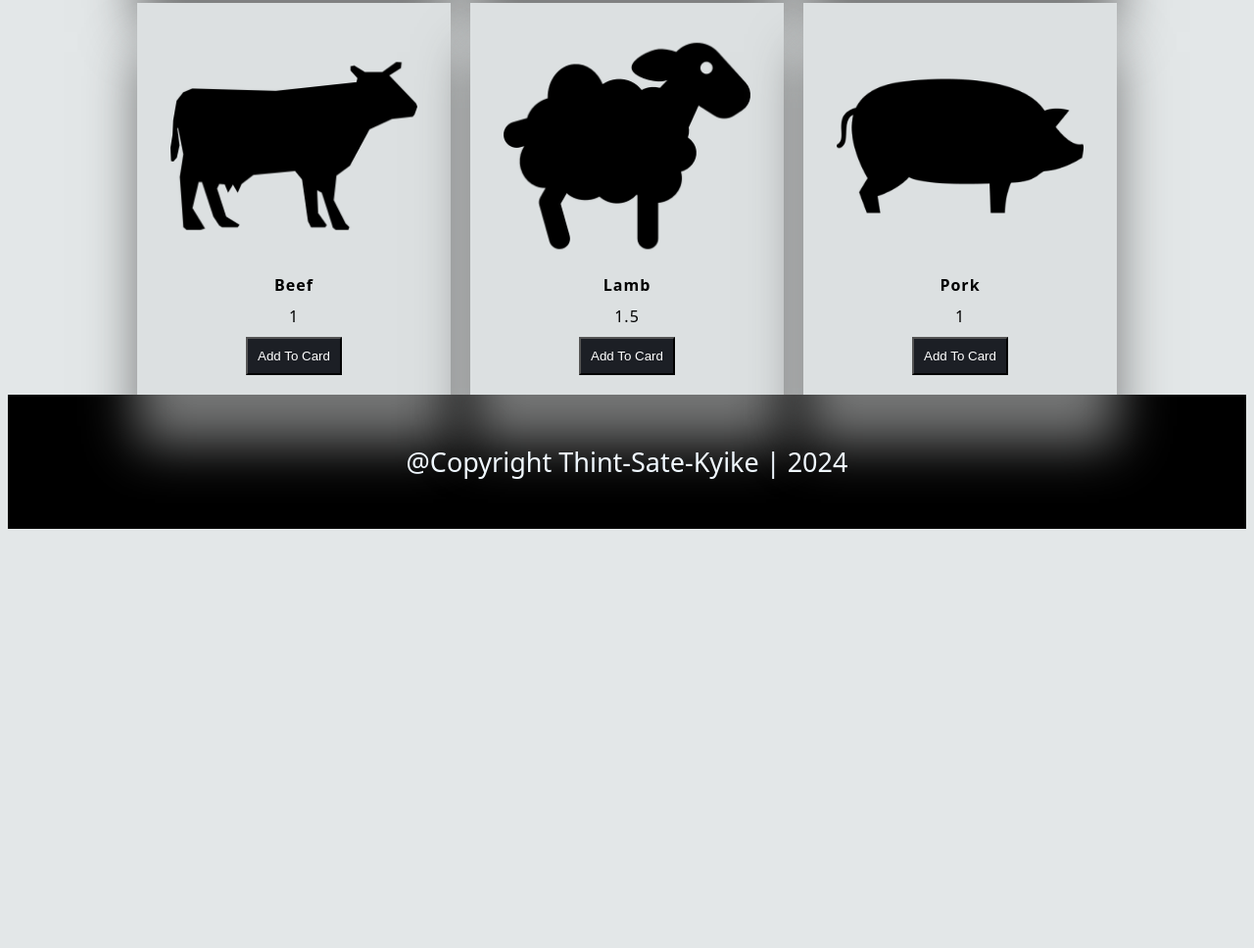
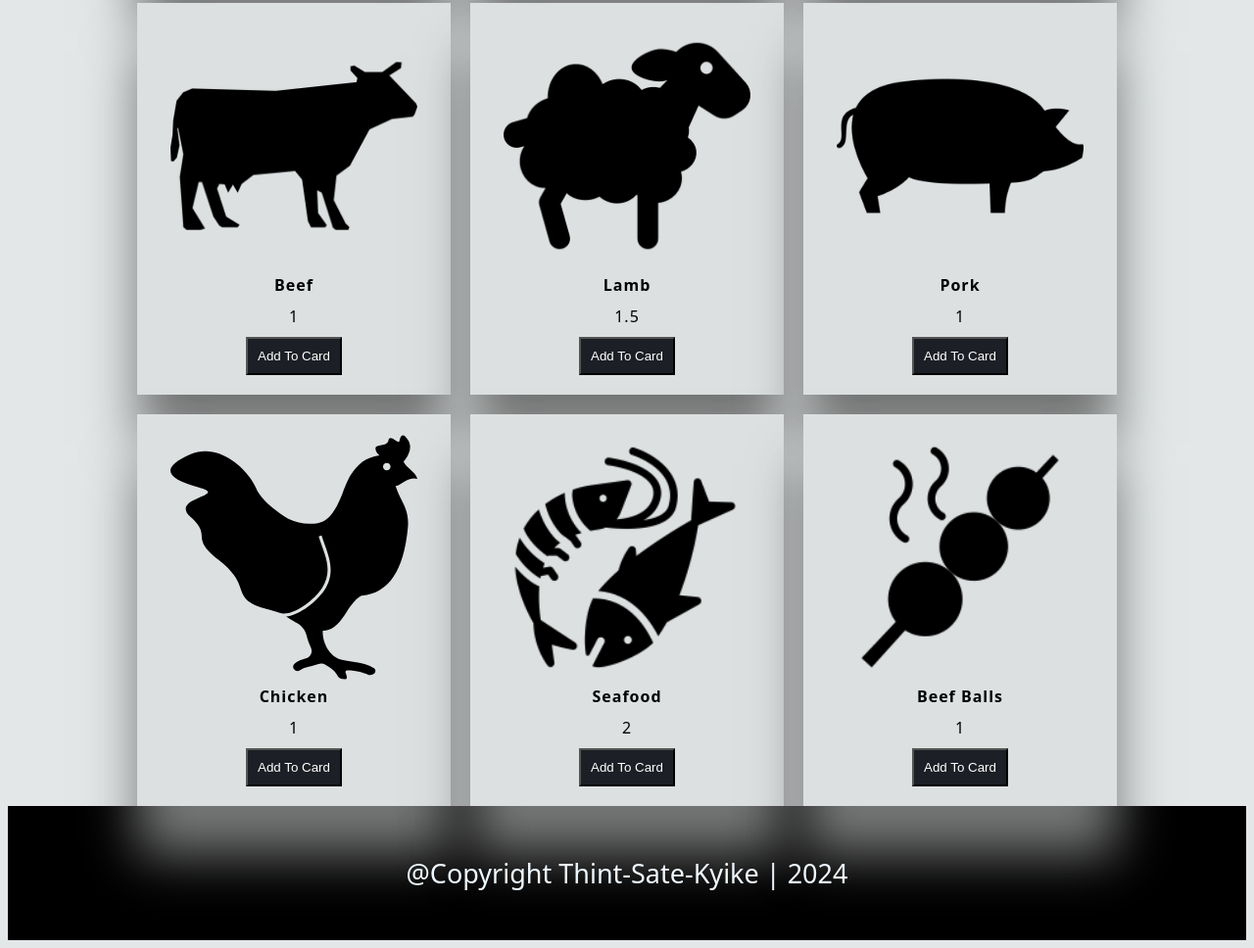
Before and after one commit to Min-Thway-Htut/Restaurant-Website, a plain HTML site: page element.html in a window 1280 px wide. Shown: the part 848-1816 px from the top of the page at 98% size. Before the commit the page ends 1396 px from the top, so only its background shows below. Drawn offline with Linux system fonts and the light colour scheme.

Commit message:
Update on menu

```diff
--- a/element.html
+++ b/element.html
@@ -24,7 +24,7 @@
 
         <div class="container">
             <header>
-                <h1>Shopping Cart</h1>
+                <h1>Order Your Food</h1>
                 <div class="shopping">
                     <img src="images/shopping-cart.png">
                     <span class="quantity">0</span>
--- a/menu.js
+++ b/menu.js
@@ -48,7 +48,25 @@ let products = [
         name: 'Pork',
         image: 'pork.png',
         price: 1
-    }
+    },
+    {
+        id: 7,
+        name: 'Chicken',
+        image: 'chicken.svg',
+        price: 1
+    },
+    {
+        id: 8,
+        name: 'Seafood',
+        image: 'seafood.png',
+        price: 2
+    },
+    {
+        id: 9,
+        name: 'Beef Balls',
+        image: 'beef-balls.png',
+        price: 1
+    },
 ];
 
 let listCards  = [];
```
Also changed, not shown: image/beef-balls.png (added), image/chicken.svg (added), image/seafood.png (added).
